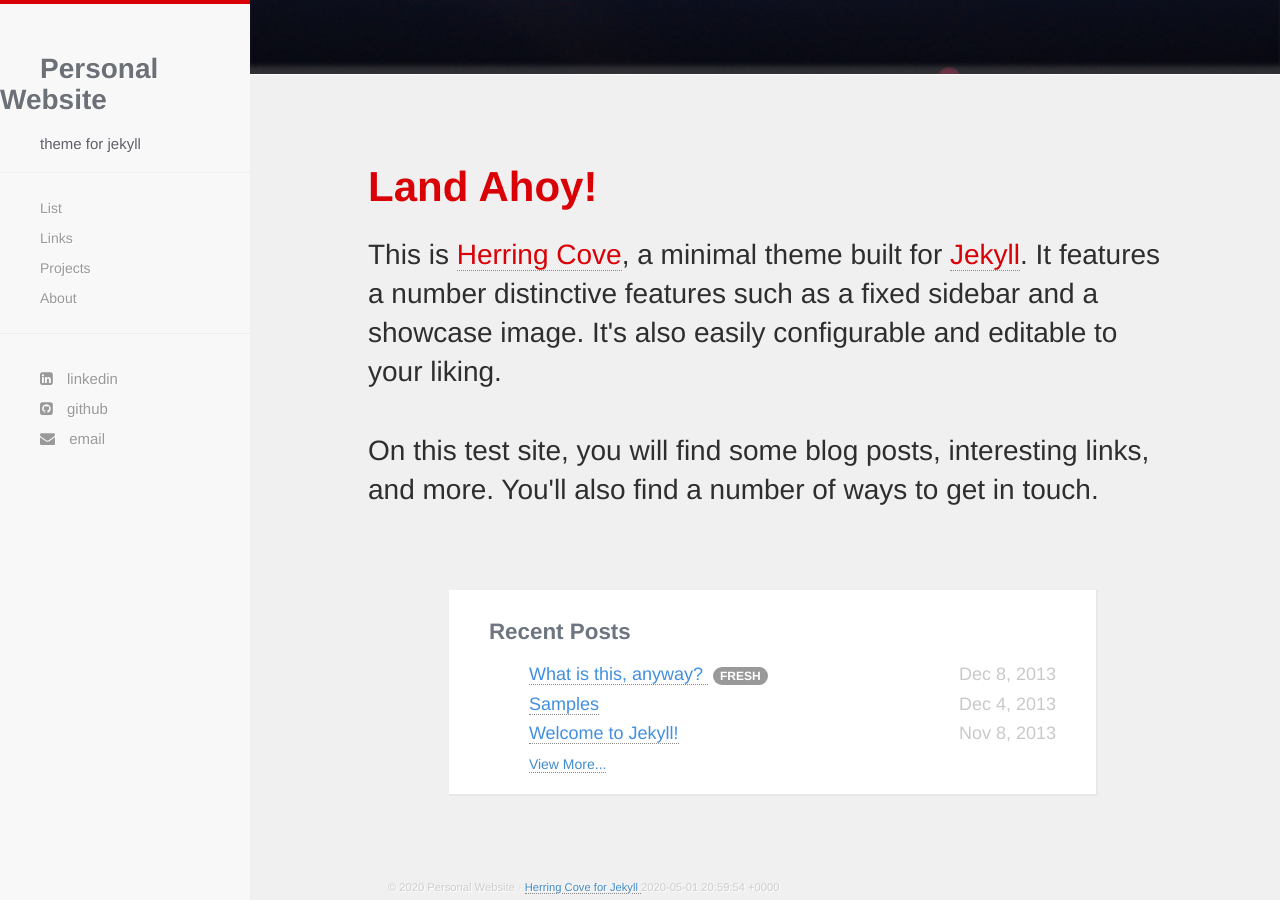
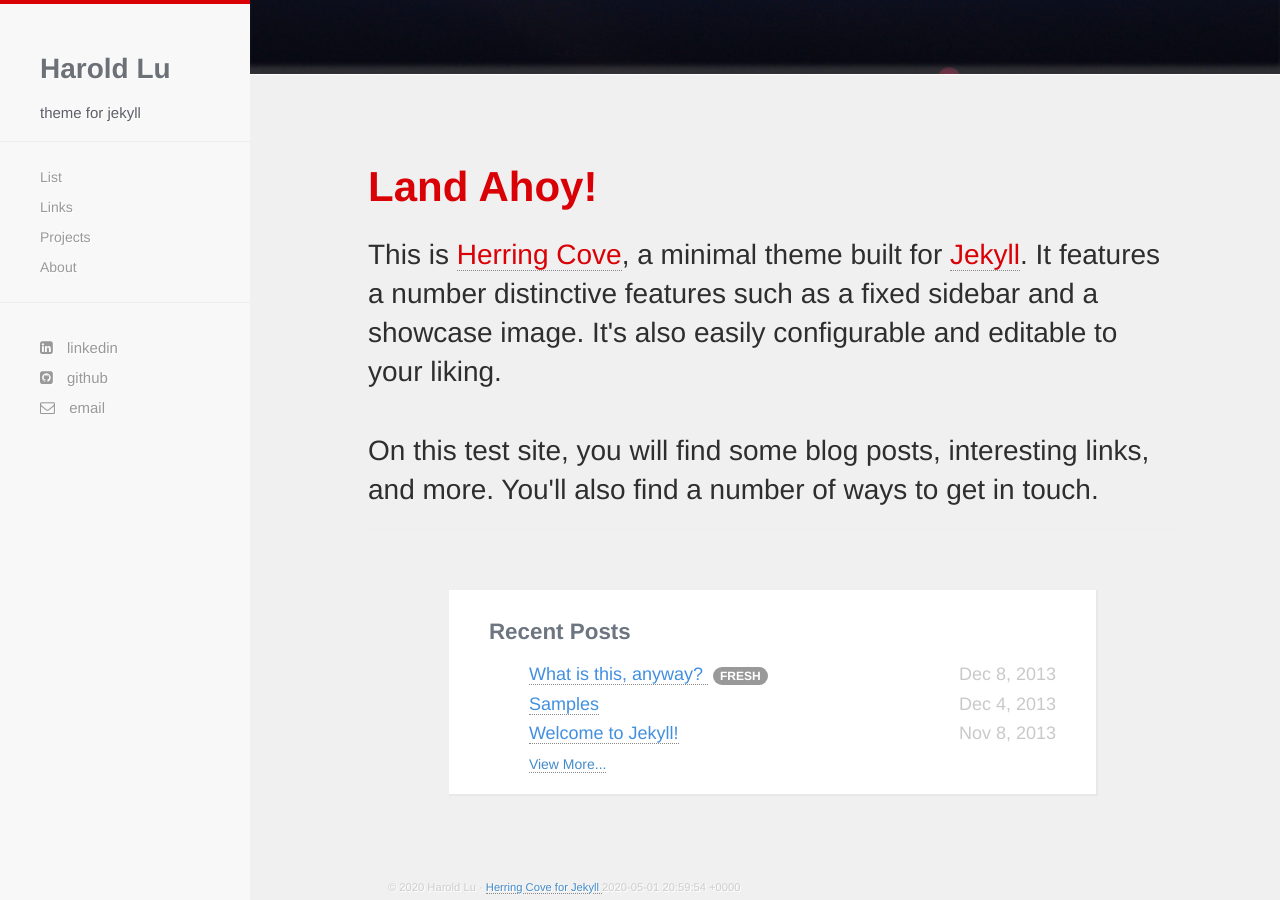
Before and after one commit to harold-lu/harold-lu.github.io, a Jekyll site: the page built from index.html, in a window 1280 px wide and 900 px high, scrolled down 629 px. Built offline with Jekyll 4.4.1, drawn with Linux system fonts in a browser that asks for light colours; nearby versions of some CDN libraries; Markdown is read by kramdown in place of the engine named in the settings.

Commit message:
nav-bar update

```diff
--- a/_config.yml
+++ b/_config.yml
@@ -1,4 +1,4 @@
-name: Personal Website
+name: Harold Lu
 author: Harold Lu
 baseurl: https://harold-lu.github.io
 description: theme for jekyll
--- a/_includes/navigation.html
+++ b/_includes/navigation.html
@@ -33,7 +33,7 @@
     <div id="social-wrapper">
       <li> <a href="{{ site.linkedin }}"><i class="fa fa-linkedin-square"></i> linkedin</a> </li>
       <li> <a href="{{ site.github }}"><i class="fa fa-github-square"></i> github</a></li>
-      <li> <a href="{{ site.email }}"><i class="fa fa-envelope"></i> email</a> </li>
+      <li> <a href="{{ site.email }}"><i class="fa fa-envelope-o"></i> email</a> </li>
     </div>
   </ul>
 </div>
```
